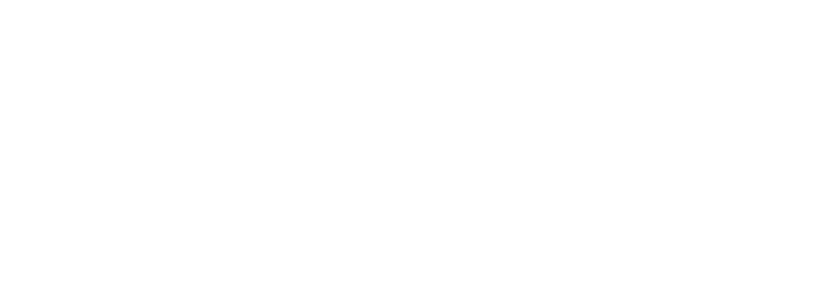
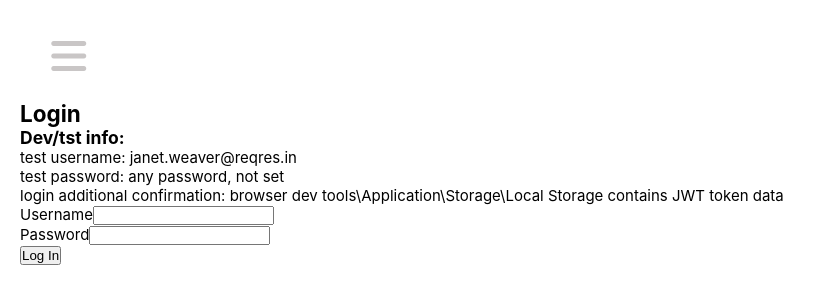
Before and after one commit to tadeg/fruit-market, a React (Create React App) app: page /login in a window 1280 px wide. Before the commit this address had no page. Shown: the top 304 px of the page, without its empty margins (0-826 px from the left). Built offline with nearby package versions, Linux system fonts and the light colour scheme; a web font is replaced by a local one.

Commit message:
[ch]-dev-20230623_01

```diff
--- a/src/App.js
+++ b/src/App.js
@@ -1,21 +1,57 @@
 import React, { Component } from "react";
+import { connect } from "react-redux";
 import './css/App.css';
 import { StyleRoot } from 'radium';
-import Navigator from "./components/Navigator/Navigator"
+import Navigator from "./components/Navigator/Navigator";
+import { LoginStatusDisplay } from "./components/LoginStatusDisplay/LoginStatusDisplay";
+
+
+import PropTypes from "prop-types";
+
 
 class App extends Component {
 
+  constructor(props) {
+    super(props);
+  }
+
+
   render() {
+    const {message, type} = this.props;
 
   return (
     <div className="App">
+    <StyleRoot>
 
-  <StyleRoot>
       <Navigator />
-  </StyleRoot>
+      <LoginStatusDisplay />
+      <div>
+        {message !== undefined && (
+          <div className={`message ${type}`}>
+            {message}
+          </div>
+        )}
+      </div>
+
+    </StyleRoot>
     </div>
   );
 }
+
+static propTypes = {
+  dispatch: PropTypes.func.isRequired,
+  message: PropTypes.string,
+  type: PropTypes.string
+  }
+
 }
 
-export default App;
+const mapStateToProps = (state) => {
+  return {
+      message: state.messageReducer.message,
+      type: state.messageReducer.type
+  };
+}
+
+// export default App;
+export default connect(mapStateToProps, null)(App);
--- a/src/components/BurgerMenuHome/BurgerMenuHome.js
+++ b/src/components/BurgerMenuHome/BurgerMenuHome.js
@@ -58,8 +58,9 @@
         <aside className={this.state.menuStyles}>
             <ul>
                 <li className="menuitem"><Link to='/'>Homepage</Link></li>
+                <li className="menuitem"><Link to='/newad'>New Advertisement</Link></li>
+                <li className="menuitem"><Link to='/login'>Log In</Link></li>
                 <li className="menuitem"><Link to='/newmerchant'>Sign up as New Merchant</Link></li>
-                <li className="menuitem"><Link to='/newad'>New Advertisement</Link></li>
                 {/* <li className="menuitem"><Link to='/viewads'>View Advertisements</Link></li> */}
             </ul>
         </aside>
--- a/src/components/LoginStatusDisplay/LoginStatusDisplay.js
+++ b/src/components/LoginStatusDisplay/LoginStatusDisplay.js
@@ -8,14 +8,20 @@
     const { isLogged } = props;
     const user = localStorage.getItem("account");
 
+    const divStyles = {
+        marginTop: '80px',
+        fontSize: '2rem',
+        color: 'rgb(35, 142, 35)'
+    };
+
     if (user && isLogged ) {
         userDataToDisp = JSON.parse(JSON.parse(user).config.data).username;
     }
 
-    return
-        <div>
-            {isLogged && <h5>Hello, {userDataToDisp}</h5>}
-        </div>;
+    return (
+        <div style={divStyles}>
+            {isLogged && <h5>Hello, {userDataToDisp}!</h5>}
+        </div>);
 };
 
 
--- a/src/components/Navigator/Navigator.js
+++ b/src/components/Navigator/Navigator.js
@@ -3,6 +3,7 @@
 import Homepage from '../../pages/homepage/Homepage';
 import NewMerchant from '../../pages/newmerchant/NewMerchant';
 import NewAdd from '../../pages/newad/NewAd';
+import { Loginpage } from '../../pages/loginpage/Loginpage';
 
 
 
@@ -17,6 +18,7 @@
             <Route path='/' element={<Homepage />} />
             <Route path='/newmerchant' element={<NewMerchant />} />
             <Route path='/newad' element={<NewAdd />} />
+            <Route path='/login' element={<Loginpage />} />
         </Routes>
     </Router>
     </div>
--- a/src/index.js
+++ b/src/index.js
@@ -4,10 +4,18 @@
 import App from './App';
 import reportWebVitals from './reportWebVitals';
 
+import { store } from "./store/store.js";
+import { Provider } from "react-redux";
+
+
+
 const root = ReactDOM.createRoot(document.getElementById('root'));
 root.render(
   <React.StrictMode>
-    <App />
+    <Provider store={store}>
+      <App />
+    </Provider>
+
   </React.StrictMode>
 );
 
--- a/src/pages/loginpage/loginpage.js
+++ b/src/pages/loginpage/loginpage.js
@@ -1,11 +1,20 @@
 import React, { Component } from "react";
 import { connect } from "react-redux";
-import { loginActions } from "../..actions/loginActions";
+import { loginActions } from "../../actions/loginActions";
 import PropTypes from "prop-types";
+import styled from 'styled-components';
+
+import { LoginStatusDisplay } from "../../components/LoginStatusDisplay/LoginStatusDisplay";
+import BurgerMenuAd from "../../components/BurgerMenuAd/BurgerMenuAd";
+
+const loginpageDiv = styled.div`
+    width: 100%
+    height: 20vh;
+    background-color: red`;
 
 
 
-class Loginpage extends React {
+class Loginpage extends Component {
 
     constructor(props) {
         super(props);
@@ -39,14 +48,24 @@
     render() {
         const { loginPending, isLogged } = this.props;
         const { username, password, userNameError, passwordError } = this.state;
+        const divStyles = {
+            margin: '100px 20px',
+            fontSize: '1.5rem'
+        };
 
         return (
 
-            <div>
+            <loginpageDiv>
+             {/* <div> */}
 
+             <BurgerMenuAd />
                         {!isLogged &&  (
-                            <div>
+                            <div style={divStyles}>
                                 <h2>Login</h2>
+                                <h3>Dev/tst info:</h3>
+                                <p>test username: janet.weaver@reqres.in</p>
+                                <p>test password: any password, not set</p>
+                                <p>login additional confirmation: browser dev tools\Application\Storage\Local Storage contains JWT token data</p>
                                 {loginPending && "Login in progress..."}
                                 {userNameError && (
                                     <div>
@@ -82,14 +101,16 @@
                                     </div>
 
                                     <div>
-                                        <button>Log in</button>
+                                        <button>Log In</button>
                                     </div>
 
                                 </form>
+
                             </div>
                         )}
 
-            </div>
+            {/* </div>   */}
+            </loginpageDiv>
         );
     }
 
```
Also changed, not shown: src/reducers/loginReducer.js (+11 -3 lines).
